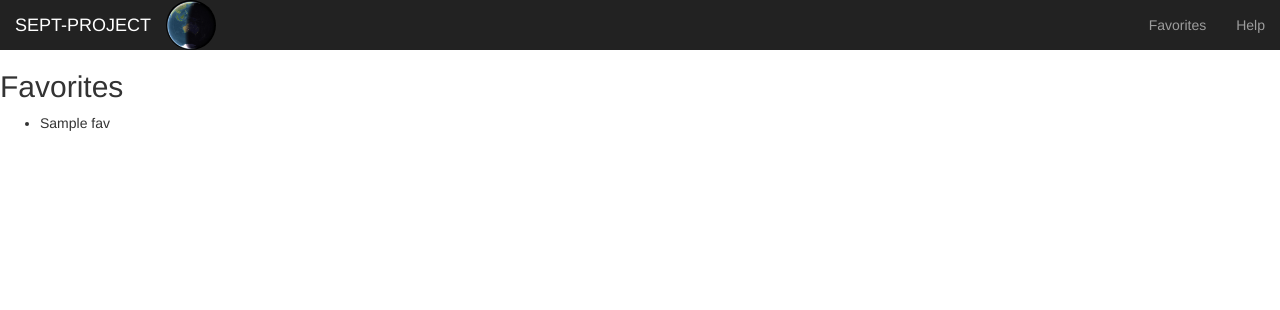
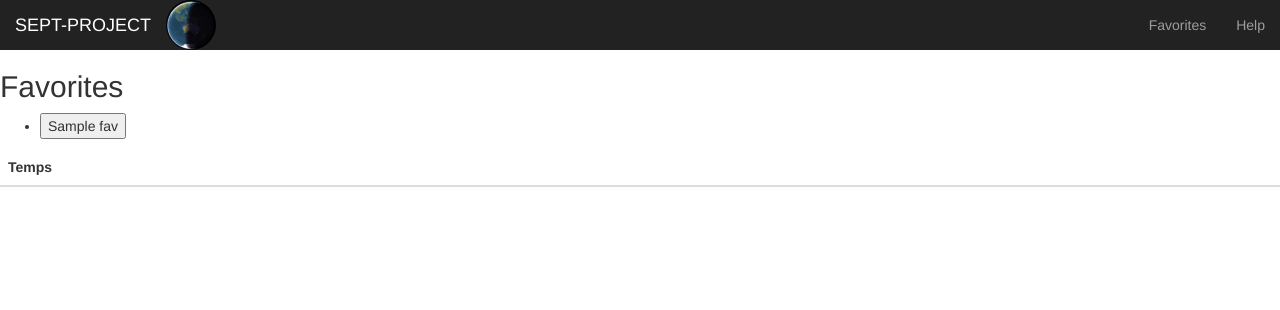
Before and after one commit to OG-SEPT/sept-weather, a Flask app: template templates/favorite.html in a window 1280 px wide. Shown: the top 310 px of the page. Run offline with Flask 2, Linux system fonts and the light colour scheme; the template is opened without the code that fills it: most values are stand-ins (such as "Sample title", 1, 10 or a date in 2020); lists and menus that the app fills with data are empty; some libraries are stand-ins or nearby versions.

Commit message:
fav page

```diff
--- a/templates/favorite.html
+++ b/templates/favorite.html
@@ -5,9 +5,13 @@
 <h2>Favorites</h2>
 <ul>
     {% for fav in favorite %}
-    <li>{{ fav[1] }}</li>
+    <li><input type="button" value="{{ fav[1] }}" onclick="getStationData('{{ fav[0] }}')"></li>
     {% endfor %}
 </ul>
 
-
+<div class="table-responsive">
+    <table class="table table-striped">
+        <thead>
+            <tr>
+                <th>Temps</th>
 {% endblock %}
--- a/templates/layout.html
+++ b/templates/layout.html
@@ -35,7 +35,7 @@
                     <span class="icon-bar"></span>
                     <span class="icon-bar"></span>
                 </button>
-                <a class="navbar-brand" href="#">SEPT-PROJECT</a>
+                <a class="navbar-brand" href="/">SEPT-PROJECT</a>
                 <img src="../static/images/logo.jpg" width="50" height="50" class="img-circle" alt="Generic placeholder thumbnail">
 
             </div>
```
Also changed, not shown: 1 other file.
